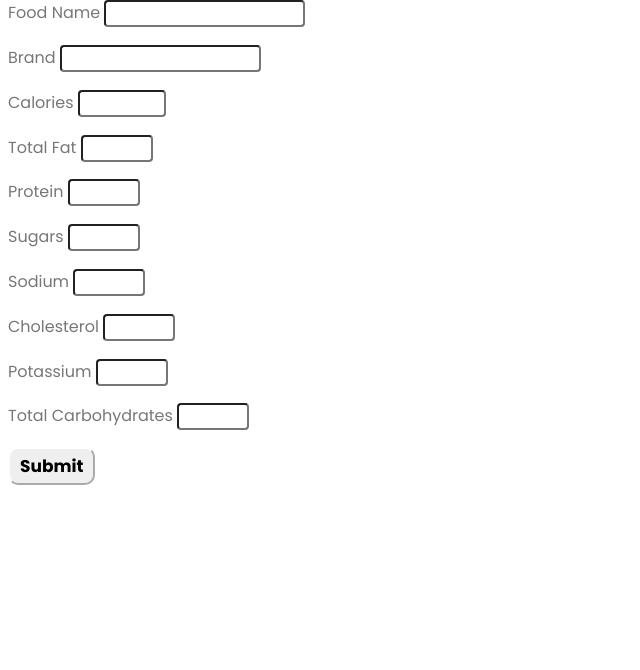
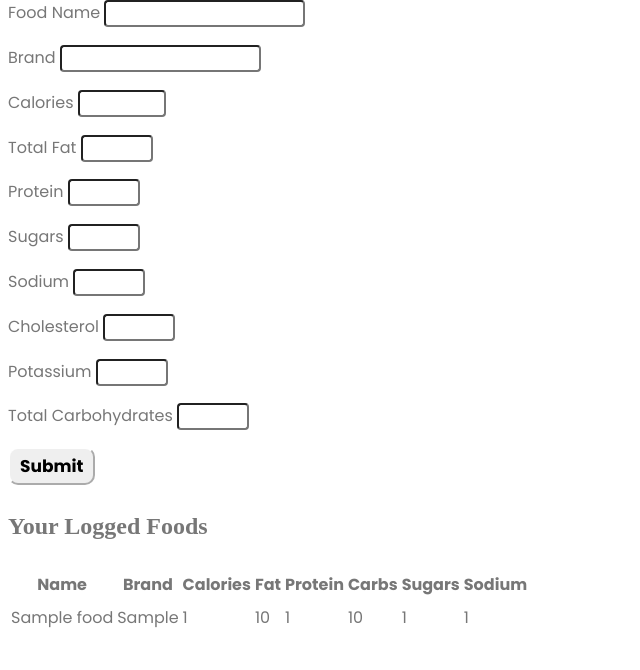
Before and after one commit to alexder204/NutriLog, a Flask app: page / in a window 1280 px wide. Shown: the part 138-808 px from the top of the page, without its empty margins (0-640 px from the left). Run offline with Flask 3, Linux system fonts and the light colour scheme; the visitor is signed in with stand-in values (Sample User, id 1); tables that the repository leaves empty hold one stand-in row (values such as "Sample post"); some web fonts are replaced.

Commit message:
added proper login for use, display table for food data, removed some errors

```diff
--- a/app.py
+++ b/app.py
@@ -1,8 +1,9 @@
 from flask import Flask, render_template, request, jsonify, session, redirect
 from models import food_db, User, Food
+import os
 
 app = Flask(__name__)
-app.config["SECRET_KEY"] = "super-secret-key"
+app.config["SECRET_KEY"] = os.environ.get("SECRET_KEY", "dev-key")
 app.config["SQLALCHEMY_DATABASE_URI"] = "sqlite:///foods.db"
 app.config["SQLALCHEMY_TRACK_MODIFICATIONS"] = False
 food_db.init_app(app)
@@ -35,7 +36,8 @@ def add_food():
 
 @app.route("/")
 def index():
-    return render_template("index.html")
+    logged_in = "user_id" in session
+    return render_template("index.html", logged_in=logged_in)
 
 @app.route("/signup", methods=["POST"])
 def signup():
@@ -80,6 +82,29 @@ def signup_page():
 def login_page():
     return render_template("login.html")
 
+@app.route("/api/foods")
+def get_foods():
+    if "user_id" not in session:
+        return jsonify({"error": "Not logged in"}), 401
+
+    foods = Food.query.filter_by(user_id=session["user_id"]).all()
+
+    return jsonify([
+        {
+            "name": f.name,
+            "brand": f.brand,
+            "calories": f.calories,
+            "total_fat": f.total_fat,
+            "protein": f.protein,
+            "sugars": f.sugars,
+            "sodium": f.sodium,
+            "cholesterol": f.cholesterol,
+            "potassium": f.potassium,
+            "total_carbohydrates": f.total_carbohydrates
+        }
+        for f in foods
+    ])
+
 if __name__ == "__main__":
     with app.app_context():
         food_db.create_all()
--- a/static/app.js
+++ b/static/app.js
@@ -28,11 +28,47 @@ document.addEventListener("DOMContentLoaded", () => {
       });
 
       const result = await res.json();
-      alert(result.message);
-      form.reset();
+      if (res.ok) {
+        form.reset();
+        loadFoods();
+      } else {
+        alert(result.error);
+      }
     } catch (err) {
       console.error("Error:", err);
       alert("Failed to add food.");
     }
   });
 });
+
+async function loadFoods() {
+    const response = await fetch("/api/foods");
+    const foods = await response.json();
+
+    if (foods.error) {
+      console.warn("Not logged in");
+      return;
+    }
+
+    const tableBody = document.querySelector("#food-table tbody");
+    tableBody.innerHTML = "";
+
+    foods.forEach(food => {
+        const row = document.createElement("tr");
+
+        row.innerHTML = `
+            <td>${food.name}</td>
+            <td>${food.brand || "-"}</td>
+            <td>${food.calories}</td>
+            <td>${food.total_fat}</td>
+            <td>${food.protein}</td>
+            <td>${food.total_carbohydrates}</td>
+            <td>${food.sugars}</td>
+            <td>${food.sodium}</td>
+        `;
+
+        tableBody.appendChild(row);
+    });
+}
+
+loadFoods();
--- a/static/stylesheet.css
+++ b/static/stylesheet.css
@@ -24,7 +24,7 @@ button {
 
 button:hover {
     cursor: pointer;
-    transform: scale(1.2);
+    transform: scale(1.05);
 }
 
 input {
--- a/templates/index.html
+++ b/templates/index.html
@@ -7,7 +7,8 @@
 {% block content %}
 <main>
     <h1>NutriLog</h1>
-    <form action="#" method="post">
+    {% if logged_in %}
+        <form id="food-form">
             <p>
                 <label for="food-name">Food Name</label>
                 <input type="text" id="food-name" name="food-name" minlength="3" maxlength="20" required>
@@ -50,5 +51,27 @@
             </p>
             <button>Submit</button>
         </form>
+
+        <h2>Your Logged Foods</h2>
+        <table id="food-table">
+            <thead>
+                <tr>
+                    <th>Name</th>
+                    <th>Brand</th>
+                    <th>Calories</th>
+                    <th>Fat</th>
+                    <th>Protein</th>
+                    <th>Carbs</th>
+                    <th>Sugars</th>
+                    <th>Sodium</th>
+                </tr>
+            </thead>
+            <tbody>
+            </tbody>
+        </table>
+        {% else %}
+            <h2>Not logged in</h2>
+            <p>Please <a href="/login">login</a> to track your food.</p>
+        {% endif %}
 </main>
 {% endblock %}
```
Also changed, not shown: models.py (+1 -28 lines). Lines whose indentation alone changed are shown as unchanged.
